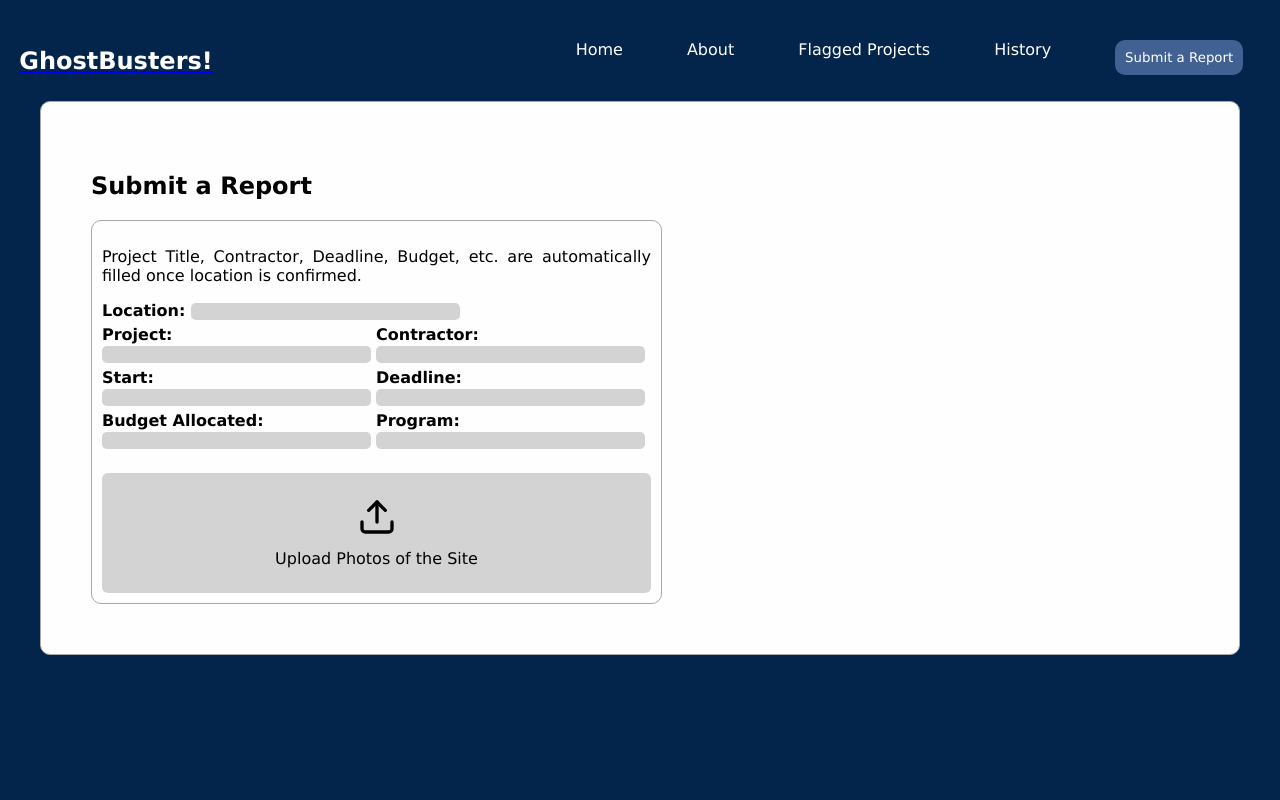
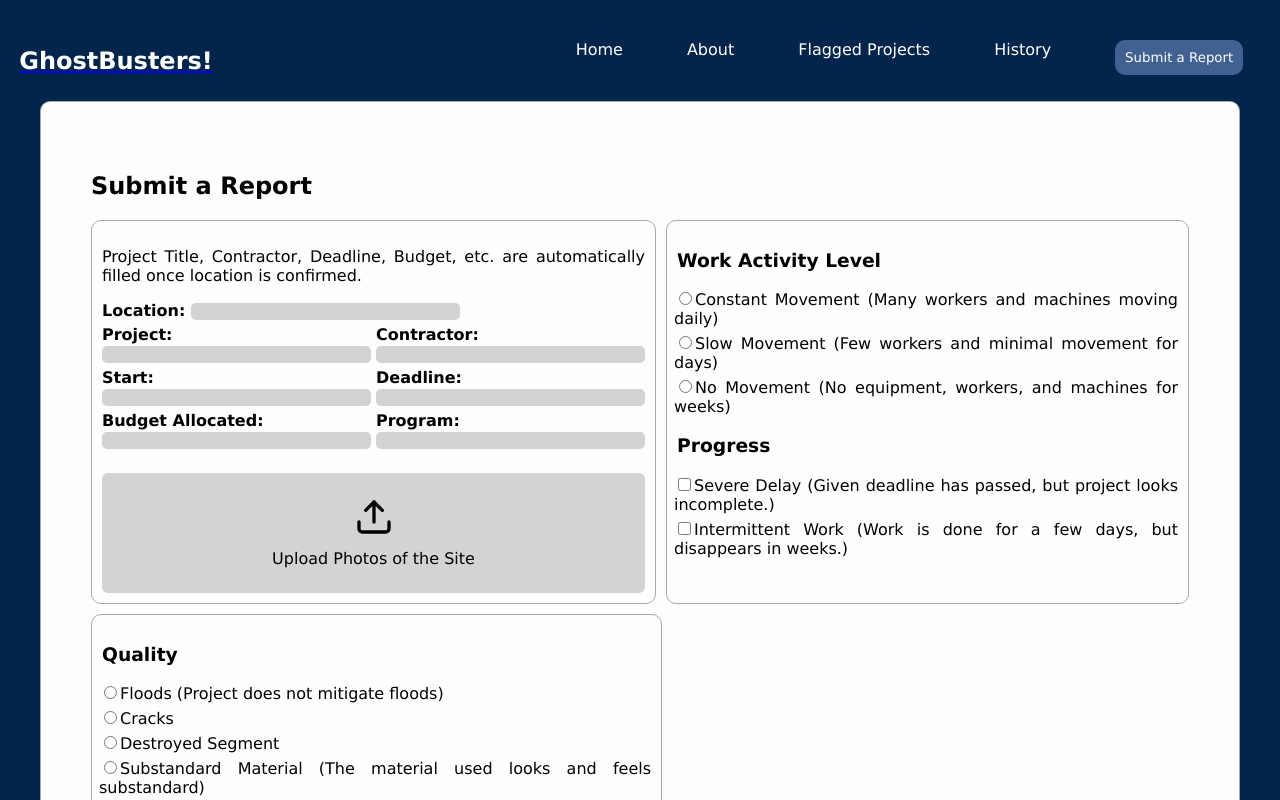
Before and after one commit to Andrie67/ghostbusters-official-official, a React (Vite) app: page /submit-a-report in a window 1280 px wide. Shown: the top 800 px of the page. Built offline with nearby package versions, Linux system fonts and the light colour scheme.

Commit message:
Commit (Changes to Submit A Report)

```diff
--- a/src/components/ReportOne/ReportOne.css
+++ b/src/components/ReportOne/ReportOne.css
@@ -4,13 +4,13 @@
     width: 50%;
     padding: 10px;
 }
-input{
+.text-input{
     background-color: lightgray;
     border-radius: 5px;
     border: none;
     width: 265px;
 }
-label{
+.text-label{
     font-weight: bold;
 }
 .subinputs{
--- a/src/components/ReportOne/ReportOne.jsx
+++ b/src/components/ReportOne/ReportOne.jsx
@@ -8,34 +8,40 @@ function ReportOne() {
         filled once location is confirmed.
       </p>
 
-      <label>
-        Location: <input name="location" />
+      <label className="text-label">
+        Location: <input name="location" className="text-input" />
       </label>
 
       <div className="subinputs">
-        <label>
-          Project: <br/><input name="title" />
+        <label className="text-label">
+          Project: <br />
+          <input name="title" className="text-input" />
         </label>
-        <label>
-          Contractor: <br/><input name="contractor" />
+        <label className="text-label">
+          Contractor: <br />
+          <input name="contractor" className="text-input" />
         </label>
       </div>
 
       <div className="subinputs">
-        <label>
-          Start: <br/><input name="title" />
+        <label className="text-label">
+          Start: <br />
+          <input name="title" className="text-input" />
         </label>
-        <label>
-          Deadline: <br/><input name="contractor" />
+        <label className="text-label">
+          Deadline: <br />
+          <input name="contractor" className="text-input" />
         </label>
       </div>
 
       <div className="subinputs">
-        <label>
-          Budget Allocated: <br/><input name="budget" />
+        <label className="text-label">
+          Budget Allocated: <br />
+          <input name="budget" className="text-input" />
         </label>
-        <label>
-          Program: <br/><input name="program" />
+        <label className="text-label">
+          Program: <br />
+          <input name="program" className="text-input" />
         </label>
       </div>
 
@@ -59,7 +65,6 @@ function ReportOne() {
           <span>Upload Photos of the Site</span>
         </button>
       </div>
-
     </div>
   );
 }
--- /dev/null
+++ b/src/components/ReportThree/ReportThree.css
@@ -0,0 +1,25 @@
+.report-three{
+    border: 1px solid darkgray;
+    border-radius: 10px;
+    width: 50%;
+    padding: 10px;
+    word-wrap: break-word;
+}
+.radio-input{
+    text-align: justify;
+}
+.radio-label{
+    margin-left: -3px;
+}
+.subinputs{
+    display: flex;
+    margin-top: 5px;
+    gap: 5px;
+}
+.issues-input{
+    background-color: lightgray;
+    border-radius: 5px;
+    border: none;
+    width: 500px;
+    height: 18px;
+}
--- /dev/null
+++ b/src/components/ReportThree/ReportThree.jsx
@@ -0,0 +1,58 @@
+import "./ReportThree.css";
+
+function ReportThree() {
+  return (
+    <div className="report-three">
+      <h3>Quality</h3>
+      <div className="subinputs">
+        <label className="radio-label">
+          <input
+            type="radio"
+            name="quality"
+            value="option1"
+            className="radio-input"
+          />
+          Floods (Project does not mitigate floods)
+        </label>
+      </div>
+      <div className="subinputs">
+        <label className="radio-label">
+          <input
+            type="radio"
+            name="quality"
+            value="option2"
+            className="radio-input"
+          />
+          Cracks
+        </label>
+      </div>
+      <div className="subinputs">
+        <label className="radio-label">
+          <input
+            type="radio"
+            name="quality"
+            value="option3"
+            className="radio-input"
+          />
+          Destroyed Segment
+        </label>
+      </div>
+      <div className="subinputs">
+        <label className="radio-label">
+          <input
+            type="radio"
+            name="quality"
+            value="option4"
+            className="radio-input"
+          />
+          Substandard Material (The material used looks and feels substandard)
+        </label>
+      </div>
+      <h3>Other Issues</h3>
+      <p>AI will automatically categorize your issues.</p>
+      <input name="other-issues" className="issues-input" />
+    </div>
+  );
+}
+
+export default ReportThree;
--- /dev/null
+++ b/src/components/ReportTwo/ReportTwo.css
@@ -0,0 +1,17 @@
+.report-two{
+    border: 1px solid darkgray;
+    border-radius: 10px;
+    width: 50%;
+    padding: 10px;
+}
+.radio-input{
+    text-align: justify;
+}
+.radio-label{
+    margin-left: -3px;
+}
+.subinputs{
+    display: flex;
+    margin-top: 5px;
+    gap: 5px;
+}
--- /dev/null
+++ b/src/components/ReportTwo/ReportTwo.jsx
@@ -0,0 +1,69 @@
+import "./ReportTwo.css";
+
+function ReportTwo() {
+  return (
+    <div className="report-two">
+      <h3>Work Activity Level</h3>
+      <div className="subinputs">
+        <label className="radio-label">
+          <input
+            type="radio"
+            name="movement"
+            value="option1"
+            className="radio-input"
+          />
+          Constant Movement (Many workers and machines moving daily)
+        </label>
+      </div>
+      <div className="subinputs">
+        <label className="radio-label">
+          <input
+            type="radio"
+            name="movement"
+            value="option2"
+            className="radio-input"
+          />
+          Slow Movement (Few workers and minimal movement for days)
+        </label>
+      </div>
+      <div className="subinputs">
+        <label className="radio-label">
+          <input
+            type="radio"
+            name="movement"
+            value="option3"
+            className="radio-input"
+          />
+          No Movement (No equipment, workers, and machines for weeks)
+        </label>
+      </div>
+      <h3>Progress</h3>
+      <div className="subinputs">
+        <label className="radio-label">
+          <input
+            type="checkbox"
+            name="delay"
+            value="option1"
+            className="radio-input"
+          />
+          Severe Delay (Given deadline has passed, but project looks
+          incomplete.)
+        </label>
+      </div>
+      <div className="subinputs">
+        <label className="radio-label">
+          <input
+            type="checkbox"
+            name="delay"
+            value="option2"
+            className="radio-input"
+          />
+          Intermittent Work (Work is done for a few days, but disappears in
+          weeks.)
+        </label>
+      </div>
+    </div>
+  );
+}
+
+export default ReportTwo;
--- a/src/pages/report/report.css
+++ b/src/pages/report/report.css
@@ -8,3 +8,8 @@
     background-color: #fffeff;
     color: black;
 }
+.reports{
+    display: flex;
+    gap: 10px;
+    margin-top: 10px;
+}
--- a/src/pages/report/report.jsx
+++ b/src/pages/report/report.jsx
@@ -1,5 +1,7 @@
 import Navbar from "../../components/Navbar/Navbar";
 import ReportOne from "../../components/ReportOne/ReportOne";
+import ReportThree from "../../components/ReportThree/ReportThree";
+import ReportTwo from "../../components/ReportTwo/ReportTwo";
 import "./report.css";
 
 function Report() {
@@ -8,8 +10,12 @@ function Report() {
       <Navbar />
       <div className="submit-report">
         <h2>Submit a Report</h2>
-        <div>
+        <div className="reports">
           <ReportOne />
+          <ReportTwo />
+        </div>
+        <div className="reports">
+          <ReportThree />
         </div>
       </div>
     </div>
```
